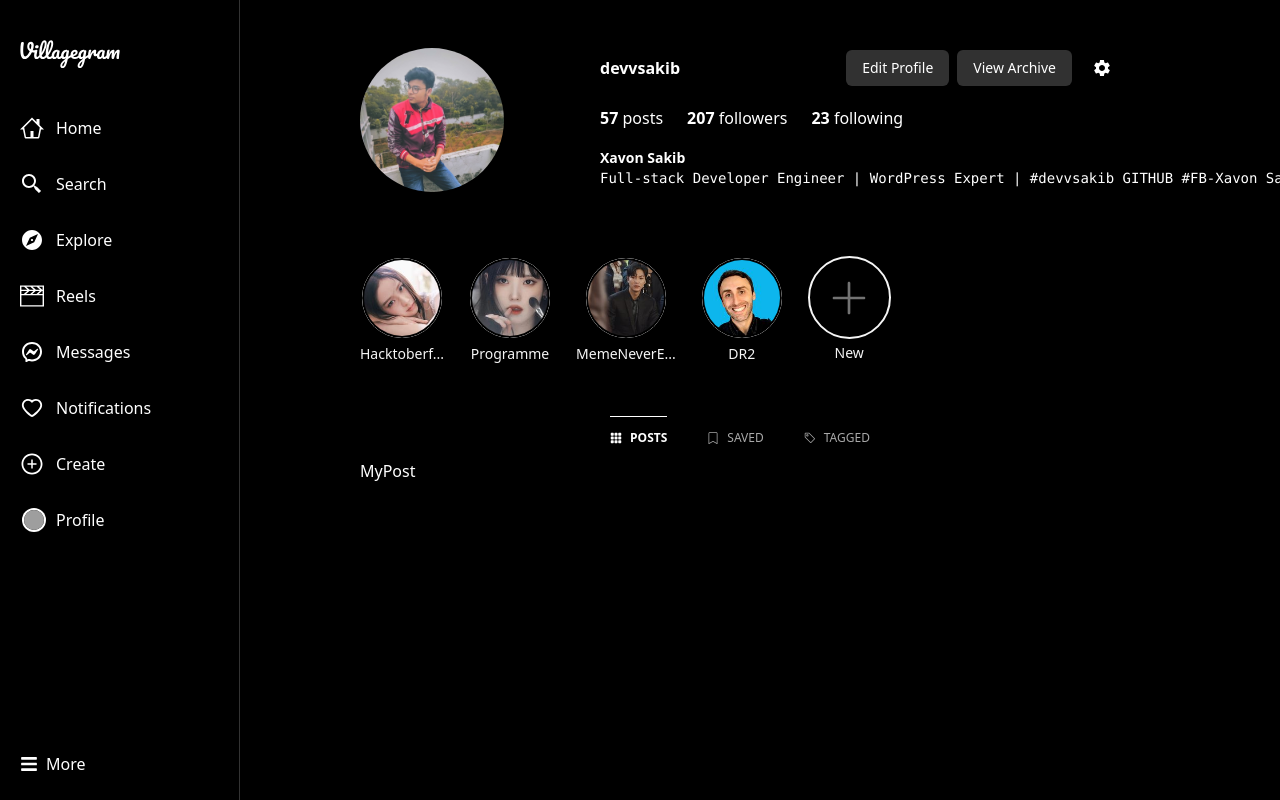
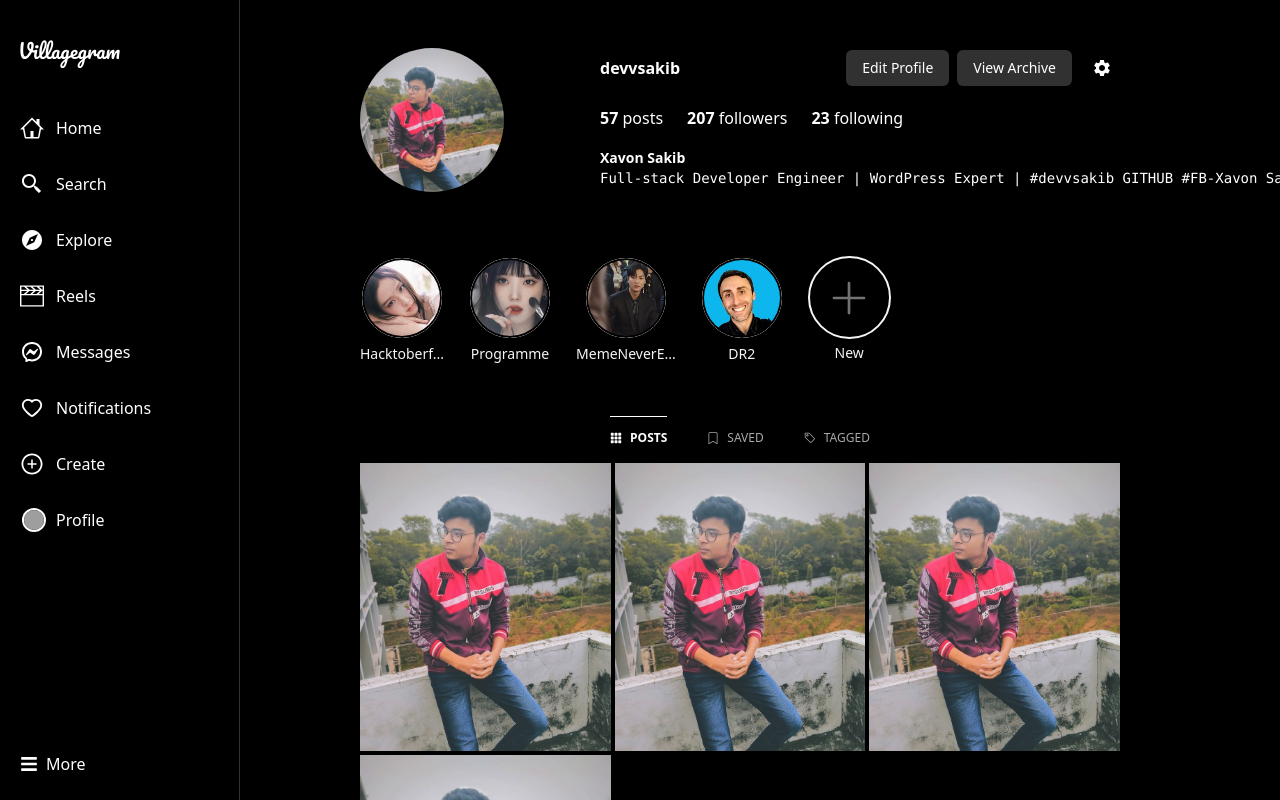
Before and after one commit to devvsakib/villagegram, a React (Vite) app: page /about in a window 1280 px wide. Shown: the top 800 px of the page. Built offline with nearby package versions, Linux system fonts and the light colour scheme; grey boxes are pictures that could not be loaded.

Commit message:
tagged and post added

```diff
--- a/src/components/MyProfile/MyPost.jsx
+++ b/src/components/MyProfile/MyPost.jsx
@@ -1,6 +1,19 @@
 const MyPost = () => {
+  const ar = [0, 1, 2, 3]
+  const imgPath = "devvsakib.jpg"
   return (
-    <div>MyPost</div>
+    <div className="grid grid-cols-3 gap-1 mt-1">
+      {
+        ar.map(el =>
+          <div>
+            <div></div>
+            <div className="h-72 overflow-hidden">
+              <img className="object-bottom" src={`assets/${imgPath}`} alt="" srcset="" />
+            </div>
+          </div>
+        )
+      }
+    </div>
   )
 }
 
--- a/src/components/MyProfile/TaggedPost.jsx
+++ b/src/components/MyProfile/TaggedPost.jsx
@@ -1,6 +1,19 @@
 const TaggedPost = () => {
+  const ar = [0, 1, 2, 3]
+  const imgPath = "devvsakib.jpg"
   return (
-    <div>TaggedPost</div>
+    <div className="grid grid-cols-3 gap-1 mt-1">
+      {
+        ar.map(el =>
+          <div>
+            <div></div>
+            <div className="h-72 overflow-hidden">
+              <img className="object-bottom" src={`assets/${imgPath}`} alt="" srcset="" />
+            </div>
+          </div>
+        )
+      }
+    </div>
   )
 }
 
```
